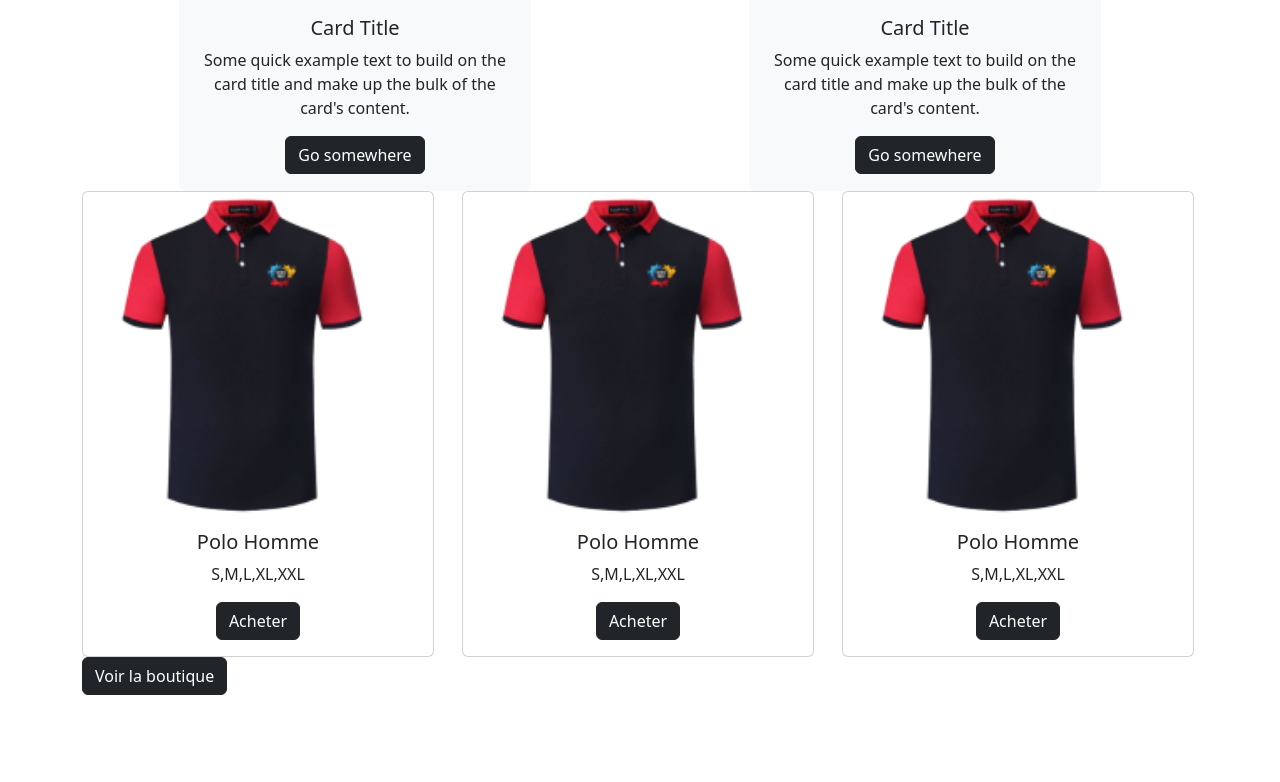
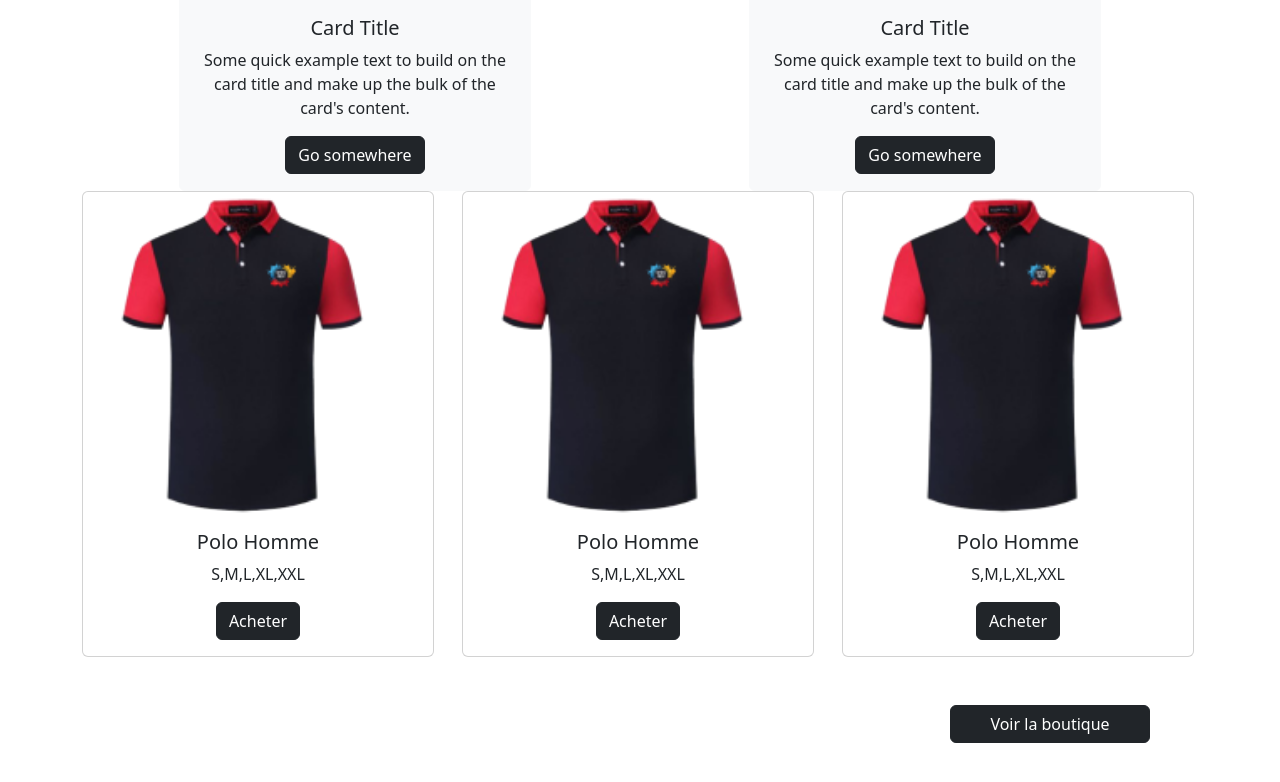
Before and after one commit to KevinJ-Dev/e-commerce-front, a React (Create React App) app in the folder wacfest_front/: page / in a window 1280 px wide. Shown: the part 268-1050 px from the top of the page. Before the commit the page ends 963 px from the top, so only its background shows below. Built offline with nearby package versions, Linux system fonts and the light colour scheme.

Commit message:
padding button

```diff
--- a/wacfest_front/src/components/ProdButton.js
+++ b/wacfest_front/src/components/ProdButton.js
@@ -3,8 +3,10 @@ import Button from 'react-bootstrap/Button';
 
 export default function Redirect(){
     return(
+        <div className="p-5" style="width: 200px;" style={{display:'flex',justifyContent:'flex-end'}}>
             <Button
-            className="d-flex justify-content-left"
+
+                style={{width: 200, }}
                 variant='dark'
                 onClick={() => {
                     alert('clicked');
@@ -12,5 +14,6 @@ export default function Redirect(){
             >
                 Voir la boutique
             </Button>
+        </div>
     );
 }
```
Also changed, not shown: wacfest_front/src/stylesheets/Button.css (added). Lines whose indentation alone changed are shown as unchanged.
